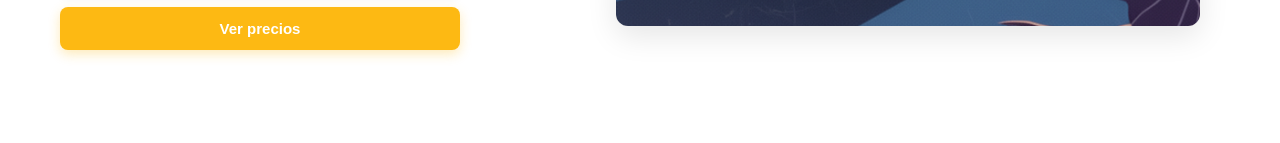
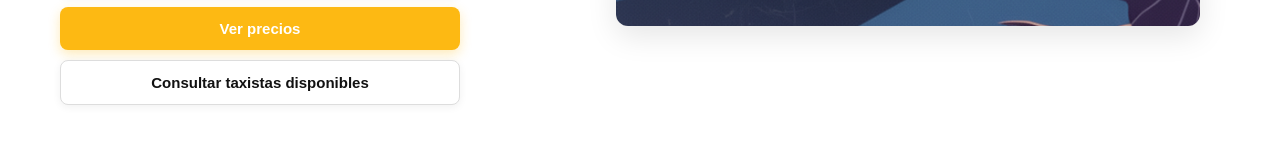
Before and after one commit to SebasRomaguera/Proyecto-Intermodular, a plain HTML site: page frontend/index.html in a window 1280 px wide. Shown: the part 593-736 px from the top of the page. Drawn offline with Linux system fonts and the light colour scheme.

Commit message:
feat: add functionality to consult available drivers with UI integration

```diff
--- a/backend/src/routes/viajeRoutes.js
+++ b/backend/src/routes/viajeRoutes.js
@@ -43,6 +43,7 @@ const authMiddleware = async (req, res, next) => {
 
 // Rutas de viajes
 router.post('/solicitar', authMiddleware, viajeController.solicitarViaje);
+router.get('/conductores/disponibles', viajeController.consultarConductoresDisponibles);
 router.get('/:id/estado', viajeController.obtenerEstadoViaje);
 router.get('/historial', authMiddleware, viajeController.obtenerHistorial);
 router.post('/:id/cancelar', authMiddleware, viajeController.cancelarViaje);
--- a/frontend/index.html
+++ b/frontend/index.html
@@ -304,6 +304,31 @@
         }
 
         .btn-prices:active {
+            transform: translateY(0);
+        }
+
+        .btn-drivers {
+            background: #fff;
+            color: #111;
+            width: 100%;
+            padding: 13px;
+            border-radius: 8px;
+            border: 1px solid #ddd;
+            font-size: 15px;
+            font-weight: bold;
+            margin-top: 10px;
+            cursor: pointer;
+            transition: all 0.3s;
+            box-shadow: 0 2px 8px rgba(0,0,0,0.06);
+        }
+
+        .btn-drivers:hover {
+            background: #f7f7f7;
+            transform: translateY(-2px);
+            box-shadow: 0 6px 16px rgba(0,0,0,0.08);
+        }
+
+        .btn-drivers:active {
             transform: translateY(0);
         }
 
@@ -766,6 +791,7 @@
                     </div>
 
                     <button class="btn-prices" onclick="handleVerPrecios()">Ver precios</button>
+                    <button class="btn-drivers" onclick="consultarTaxistasDisponibles()">Consultar taxistas disponibles</button>
                 </div>
             </div>
 
@@ -1400,6 +1426,44 @@
             }
         }
 
+        async function consultarTaxistasDisponibles() {
+            try {
+                const API_URL = window.location.hostname === 'localhost' ? 'http://localhost:3000/api' : '/api';
+                const response = await fetch(`${API_URL}/viajes/conductores/disponibles`);
+                const data = await response.json();
+
+                if (!data.success) {
+                    showCustomModal({
+                        icon: '<i class="ph ph-warning"></i>',
+                        title: 'Error',
+                        message: data.mensaje || 'No se pudo consultar la disponibilidad de taxistas.',
+                        buttons: [{ text: 'Entendido', primary: true }]
+                    });
+                    return;
+                }
+
+                const total = data.totalDisponibles || 0;
+                const texto = total === 1
+                    ? 'Ahora mismo hay 1 taxista disponible.'
+                    : `Ahora mismo hay ${total} taxistas disponibles.`;
+
+                showCustomModal({
+                    icon: '<i class="ph ph-taxi"></i>',
+                    title: 'Taxistas disponibles',
+                    message: texto,
+                    buttons: [{ text: 'Entendido', primary: true }]
+                });
+            } catch (error) {
+                console.error('Error al consultar taxistas disponibles:', error);
+                showCustomModal({
+                    icon: '<i class="ph ph-warning"></i>',
+                    title: 'Error de conexión',
+                    message: 'No se pudo conectar con el servidor. Intenta nuevamente.',
+                    buttons: [{ text: 'Entendido', primary: true }]
+                });
+            }
+        }
+
         async function solicitarViaje() {
             const origen = document.getElementById('origen-input').value.trim();
             const destino = document.getElementById('destino-input').value.trim();
```
Also changed, not shown: backend/src/controllers/viajeController.js (+19 -0 lines).
